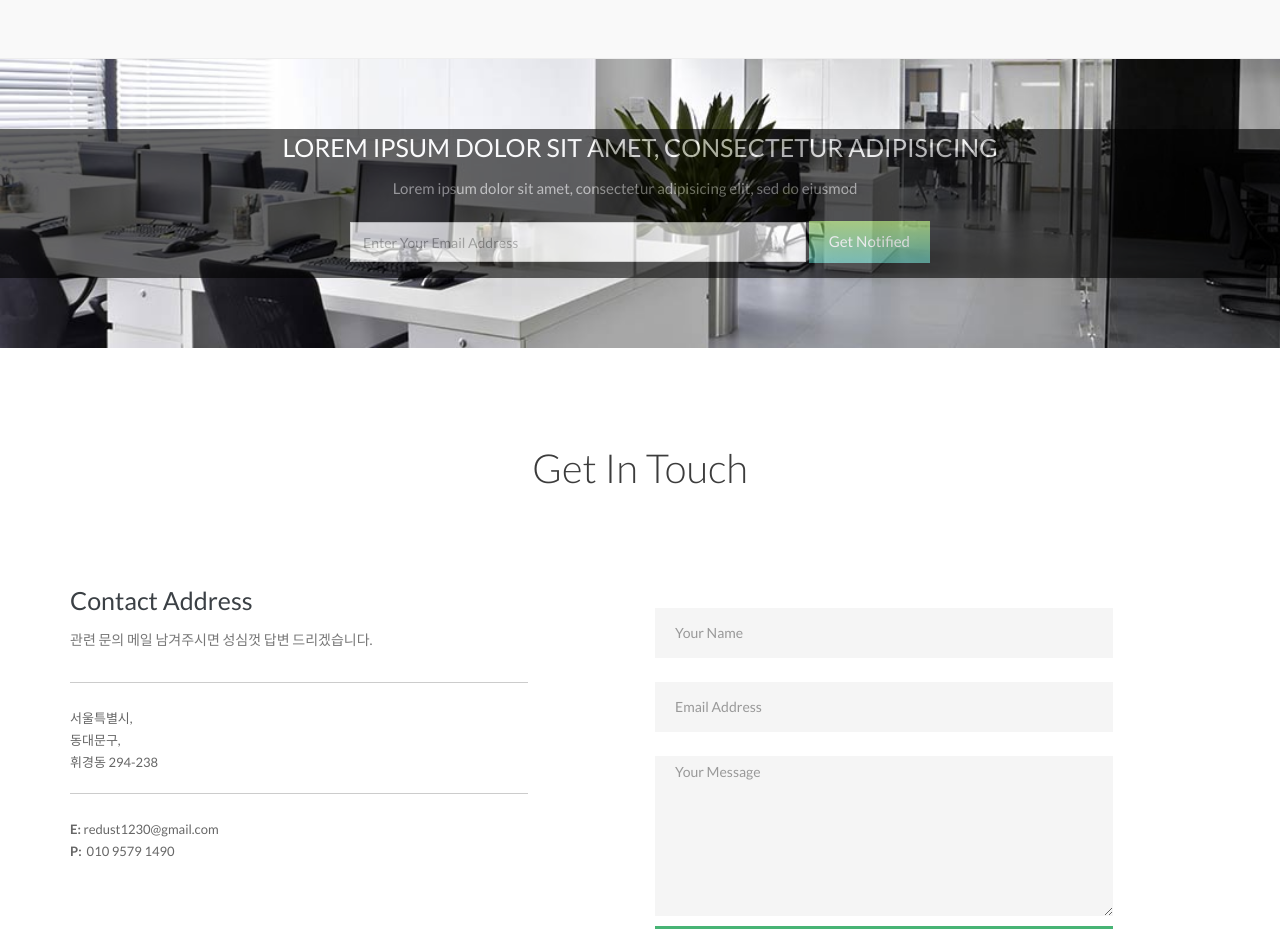
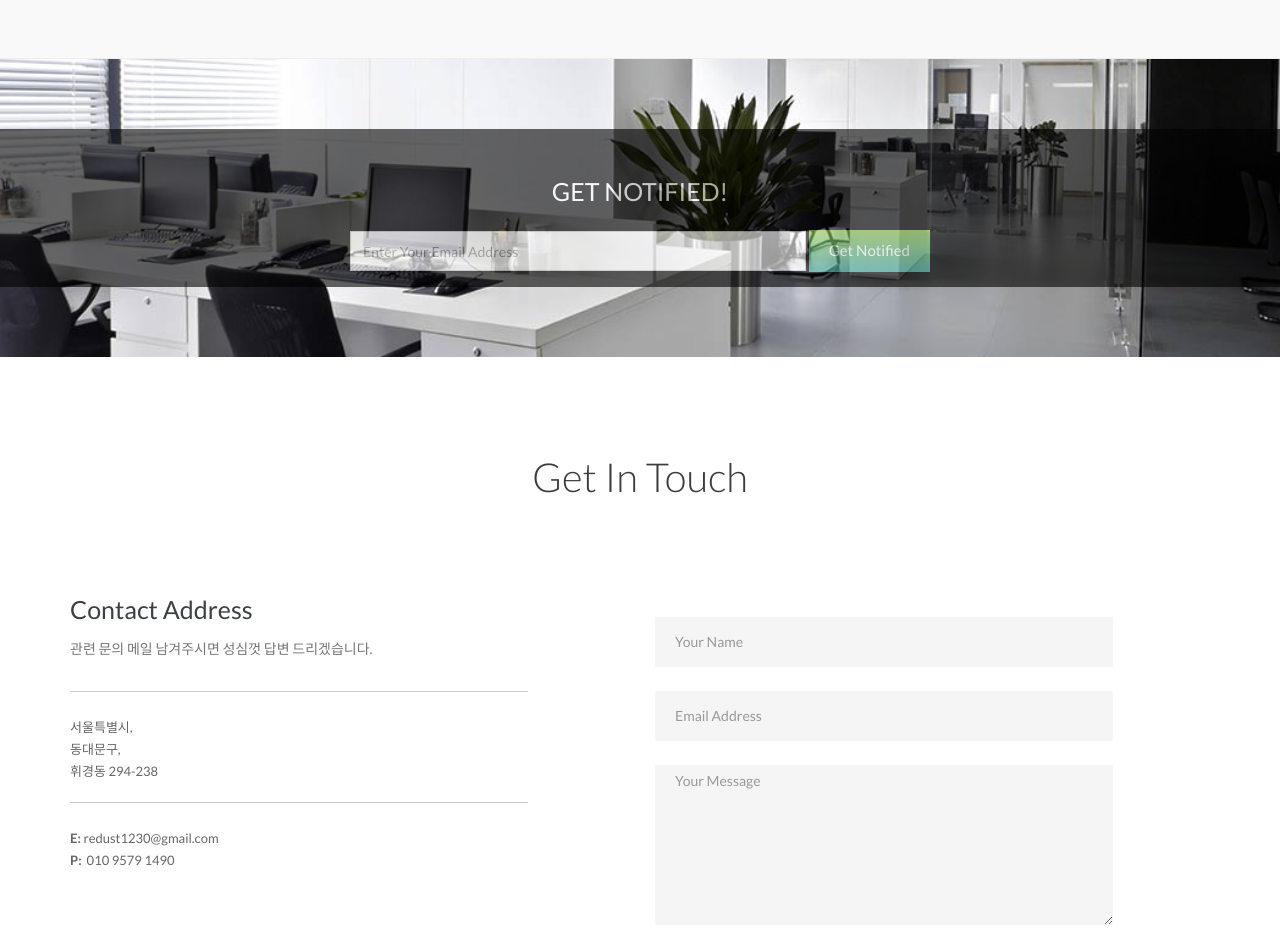
Before and after one commit to JangHongjin/publisize, a plain HTML site: page index.html in a window 1280 px wide. Shown: the part 1880-2809 px from the top of the page. Drawn offline with nearby package versions, Linux system fonts and the light colour scheme; some packages are replaced by stand-ins of ours; files whose address does not match are found by name.

Commit message:
add - get notified

```diff
--- a/index.html
+++ b/index.html
@@ -237,8 +237,9 @@
                     <div class="col-md-12 wow text-center">
                         <div class="block" style="appearance: none;">
                             <div style="appearance: none;">
-                                <h2>Lorem ipsum dolor sit amet, consectetur adipisicing</h2>
-                                <p>Lorem ipsum dolor sit amet, consectetur adipisicing elit, sed do eiusmod</p>
+                                <br><br>
+                                <h2>Get Notified!</h2>
+                                <p></p>
                                 <div class="form-group">
                                     <input type="text" class="form-control" placeholder="Enter Your Email Address">
                                     <button class="btn btn-default btn-submit" type="submit">Get Notified</button>
```
Also changed, not shown: 1 other file.
